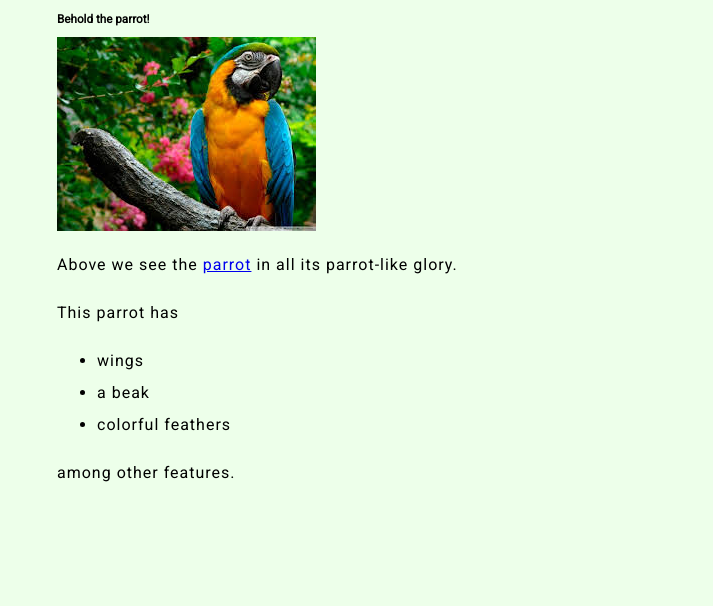
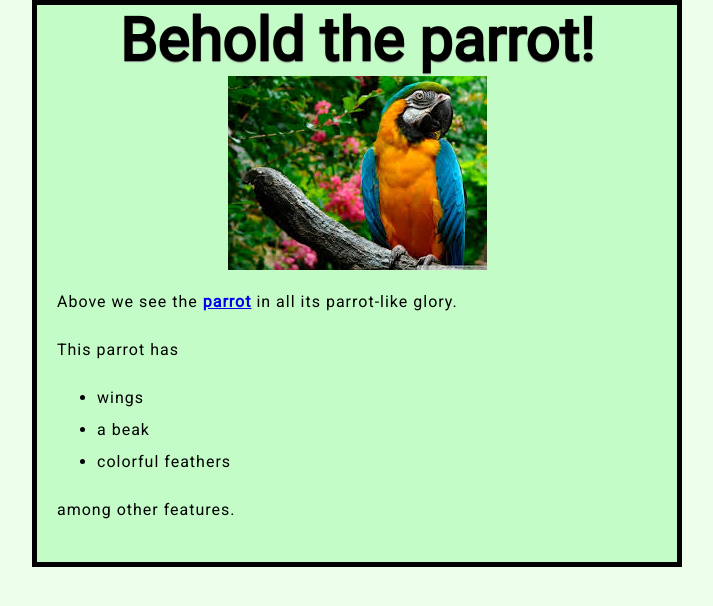
Before and after one commit to arastogi15/basic-website, a plain HTML site: page index.html in a window 1280 px wide. Shown: the whole page, without its empty margins (283-996 px from the left). Drawn offline with Linux system fonts and the light colour scheme.

Commit message:
minor changes

```diff
--- a/index.html
+++ b/index.html
@@ -7,9 +7,9 @@
     <title>Parrot party!</title>
   </head>
   <body>
-  	<h3> Behold the parrot! </h3>
+  	<h1> Behold the parrot! </h1>
     <img src="images/small-parrot.jpg" alt="A magnificent parrot.">
-    <p> Above we see the <a href="https://en.wikipedia.org/wiki/Parrot">parrot</a> in all its parrot-like glory.</p>
+    <p> Above we see the <a href="https://en.wikipedia.org/wiki/Parrot"><strong>parrot</strong></a> in all its parrot-like glory.</p>
     <p> This parrot has</p>
     <ul>
     	<li>wings</li>
--- a/styles/style.css
+++ b/styles/style.css
@@ -7,8 +7,17 @@ html {
 }
 
 h1 {
+	margin: 0;
+	padding: 20px 0
+	color: #000000;
+	text-shadow: 0 1px 1px gray;  /* h-offset, v-offset, blur-radius, base color */
 	font-size: 60px;
 	text-align: center;
+}
+
+img {
+	display: block;
+	margin: 0 auto;
 }
 
 p, li {
@@ -17,7 +26,13 @@ p, li {
 	letter-spacing: 1px;
 }
 
+li:hover {
+		color: red;
+}
 body {
 	width: 600px;
 	margin: 0 auto; /* auto distributes space evenly b/w L/R sides */
+	background-color: #C4FCC8;
+	padding: 0 20px 20px 20px; /* top, right, bottom, left */
+	border: 5px solid black;
 }
```
